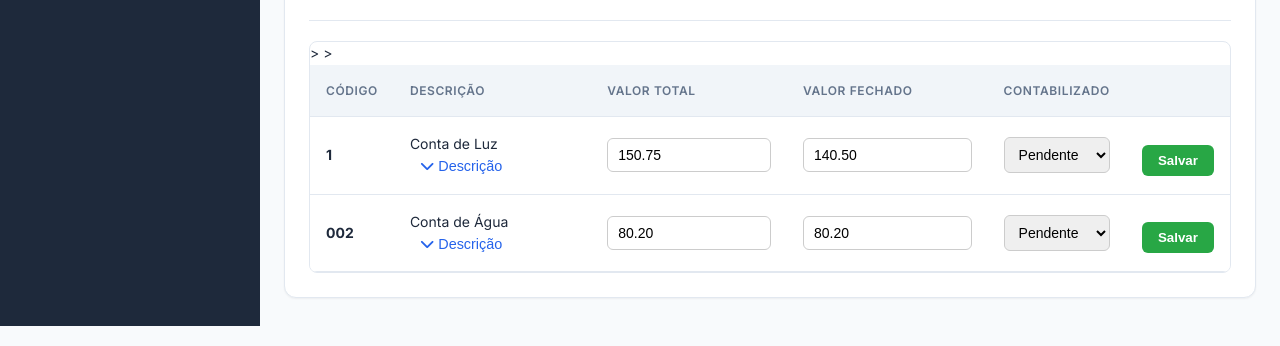
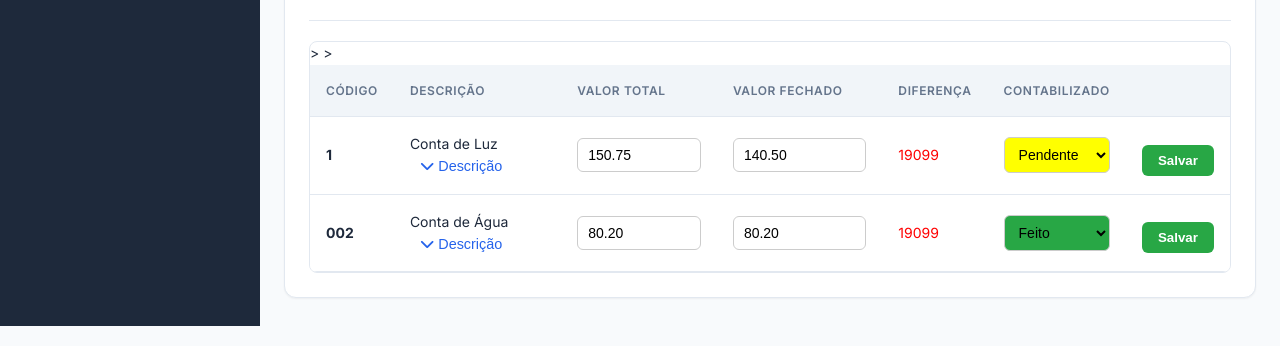
Before and after one commit to GabigolDEVPY/Gestao-DP-contabil, a Flask app: page /gerenciamento in a window 1280 px wide. Shown: the part 474-820 px from the top of the page. Run offline with Flask 3, Linux system fonts and the light colour scheme.

Commit message:
add files

```diff
--- a/routes/gerenciamento.py
+++ b/routes/gerenciamento.py
@@ -11,7 +11,8 @@ def return_page():
                 "valor_total": 150.75,
                 "valor_fechado": 140.50,
                 "descricao_detalhada": "afasdfsdafjsadfsadfsdfasdfsdf",
-                "contabilizado": True
+                "contabilizado": "Pendente",
+                "diferenca": "19099"
         },
         {
                 "codigo": "002",
@@ -19,7 +20,8 @@ def return_page():
                 "valor_total": 80.20,
                 "valor_fechado": 80.20,
                 "descricao_detalhada": "fadsfasdfasdfsdafsdfsdfsdfsadf",
-                "contabilizado": True
+                "contabilizado": "Feito",
+                "diferenca": "19099"
         }
         ]
         return render_template("index.html", aba="gerenciamento", contas=contas)
--- a/static/script.js
+++ b/static/script.js
@@ -11,3 +11,23 @@ function toggledesc(codigo) {
     row.style.display = 'none';
   }
 }
+
+function mudarCor(select) {
+  const valor = select.value;
+  select.style.backgroundColor = {
+    'Pendente': 'yellow',
+    'Feito': '#28a745',
+    'Fazendo': 'orange'
+  }[valor] || 'white';
+}
+
+document.addEventListener('DOMContentLoaded', function () {
+  const selects = document.querySelectorAll('.statusSelect');
+  selects.forEach(select => {
+    mudarCor(select); // Aplica cor inicial
+
+    // Pegando o código da conta que está no atributo data-conta
+    const contaId = select.getAttribute('data-conta');
+    console.log("Status da conta " + contaId + " carregado."); // só pra mostrar que pegou
+  });
+});
--- a/templates/index.html
+++ b/templates/index.html
@@ -250,6 +250,7 @@
                     <th>Descrição</th>
                     <th>Valor Total</th>
                     <th>Valor Fechado</th>
+                    <th>Diferença</th>
                     <th>Contabilizado</th>
                     <th></th>
                   </tr>
@@ -271,7 +272,10 @@
                       <input type="number" step="0.01" value="{{ '%.2f'|format(conta.valor_fechado or 0.0) }}" name="valor_fechado">
                     </td>
                     <td>
-                      <select name="status">
+                      <label style="color: red;">{{ conta.diferenca }}</label>
+                    </td>
+                    <td>
+                      <select name="status" id="status_{{ conta.descricao }}" data-conta="{{ conta.codigo }}" class="statusSelect" onchange="mudarCor(this)">
                         <option value="Pendente" {% if conta.contabilizado == 'Pendente' %}selected{% endif %}>Pendente</option>
                         <option value="Feito" {% if conta.contabilizado == 'Feito' %}selected{% endif %}>Feito</option>
                         <option value="Fazendo" {% if conta.contabilizado == 'Fazendo' %}selected{% endif %}>Fazendo</option>
```
